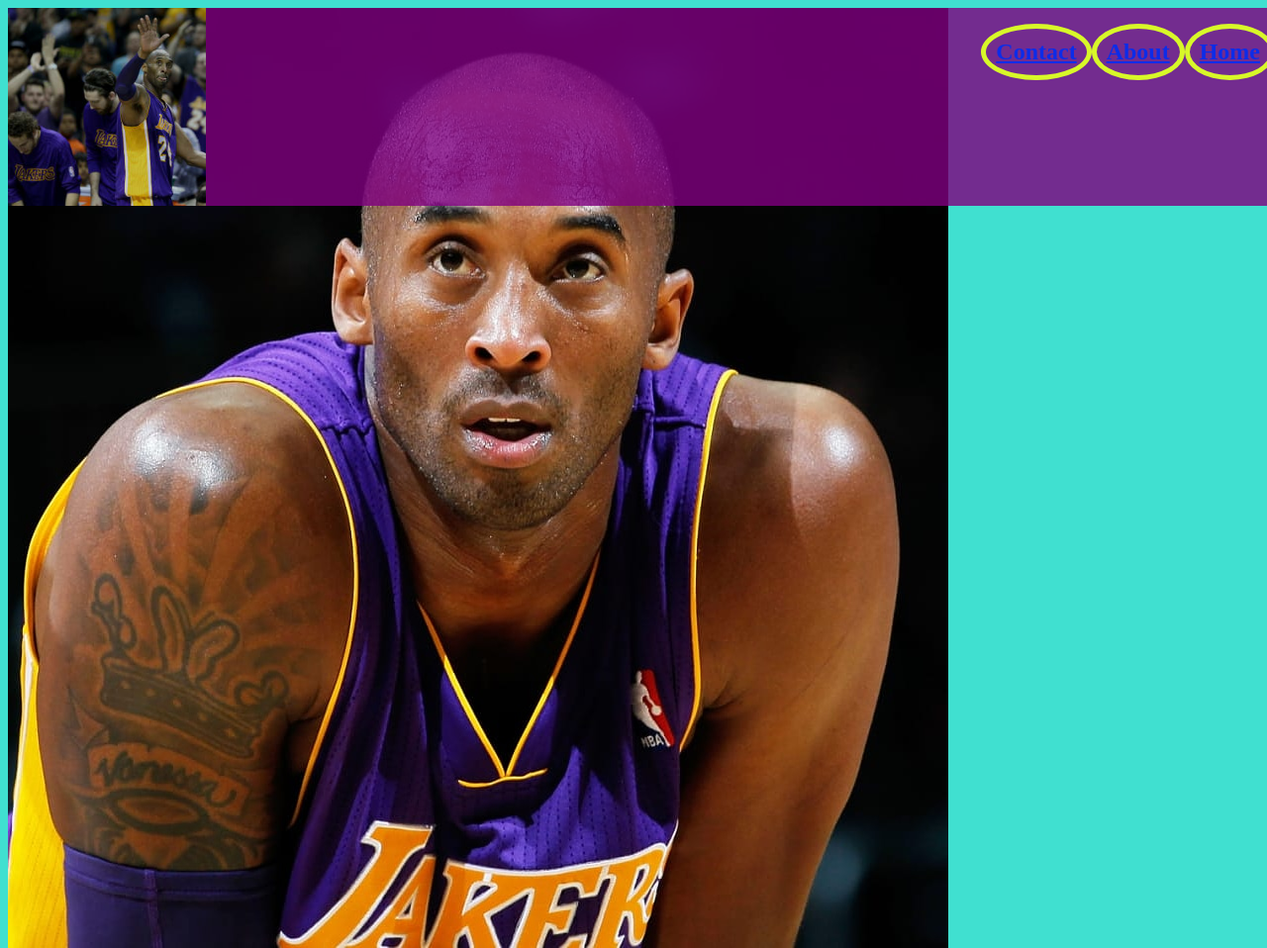
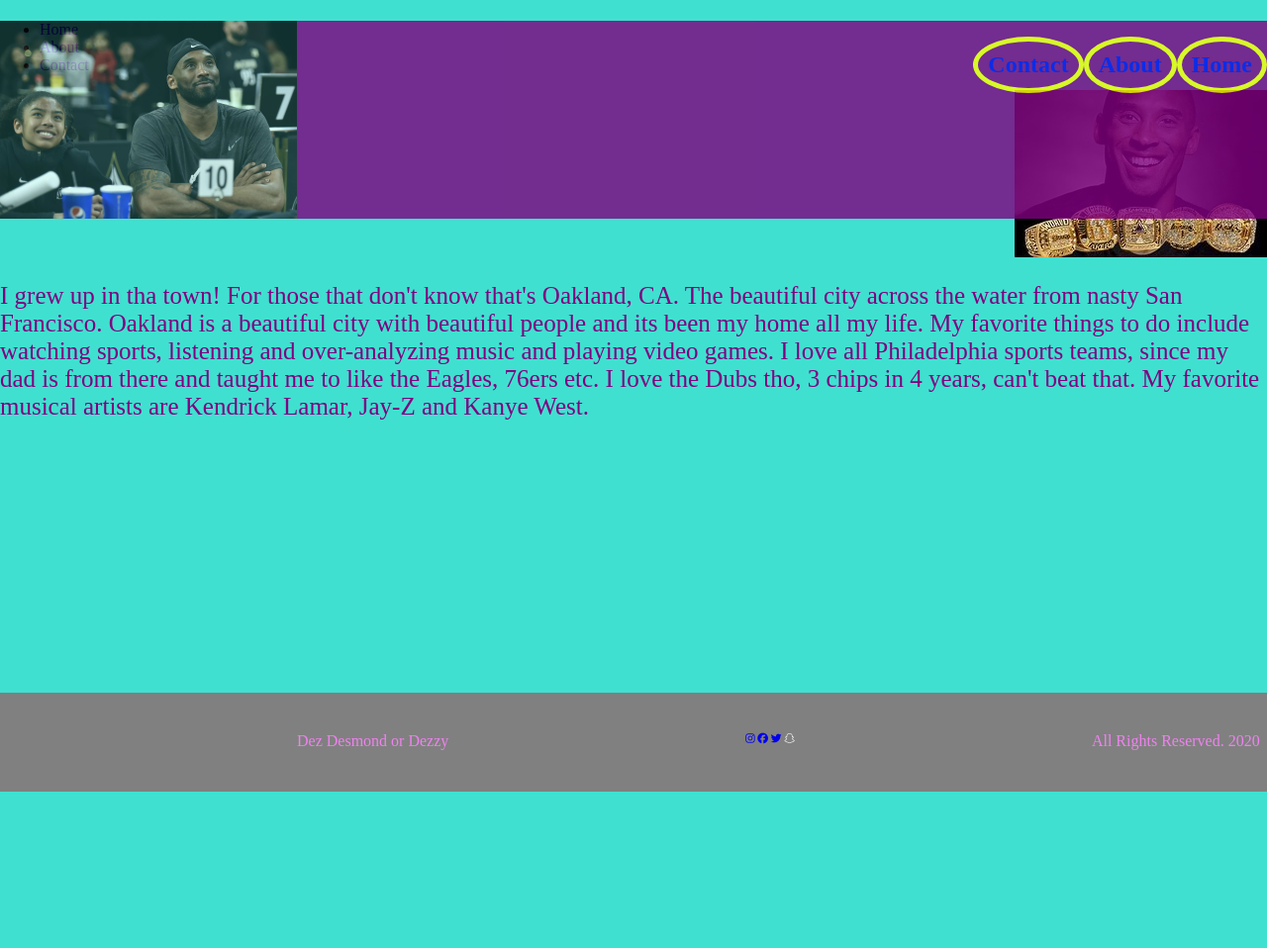
Before and after one commit to dezcliett/Kobe-Bryant, a plain HTML site: page about.html in a window 1280 px wide. Shown: the top 958 px of the page at 99% size. After the commit the page ends 800 px from the top, so only its background shows below. Drawn offline with Linux system fonts and the light colour scheme.

Commit message:
finished

```diff
--- a/about.css
+++ b/about.css
@@ -10,7 +10,7 @@ section {
 .navbar {
     height: 200px;
     width: 100%;
-    background-color:purple;
+    background-color:;
     position: absolute;
     opacity: .8;
     clear: right;
--- a/about.html
+++ b/about.html
@@ -5,15 +5,16 @@
         <meta name="viewport" content="width=device-width, initial-scale=1.0">
         <meta http-equiv="X-UA-Compatible" content="ie=edge">
         <link href="https://fonts.googleapis.com/css?family=Heebo:400,900&display=swap" rel="stylesheet">
-
+        <link rel="stylesheet" href="./styles.css">
         <link rel="stylesheet" href="./about.css">
         <title>About</title>
+        <script src="https://kit.fontawesome.com/dcc3fd1e44.js" crossorigin="anonymous"></script>
     </head>
     <body>
         <!-- NAVBAR -->
       <header class="navbar">
         <a href="index.html">
-        <img class="navbar-logo" src="./img/RIPKOBE.jpg" alt="MAMBA">
+            <img class="navbar-logo" src="./img/kobe-gigi.jpg" alt="MAMBA">
         </a>
         <ul class="navbar-nav">
             <li class="nav-item">
@@ -27,24 +28,52 @@
             </li>
         </ul>
       </header>
+</head>
+<body>
+    <div class="container">
+        <header class="row">
+            <div class="col-xs-8 col-sm-4 col-md-6 centered">
+                <h1 class="pull-left text-center"></h1>
+            </div>
+            <nav class="col-xs-12 col-sm-7 col-md-6">
+				<ul class="nav nav-pills pull-right">
+					<li class="active"><a href="index.html">Home</a></li>
+					<li class="active"><a href="about.html">About</a></li>
+					<li class="active"><a href="contact.html">Contact</a></li>
+				</ul>
+			</nav>
+        </header>
+    </div>
     <div>
-    <img src="../Kobe-Bryant/img/Kobe.jpg" alt="">
     </div>
-  <!-- Navbar End -->
-  <!-- Footer Start -->
+    <row>
     <div>
+        <div class="col-sm-4">
+            <img class="img-responsive contact_page_image" src="./img/goated.jpg" alt="">
+        </div>
+        <div class="col-md-6">
+            <p class="para-content">
+                I grew up in tha town! For those that don't know that's Oakland, CA. The beautiful city across the water from nasty San Francisco. Oakland is a beautiful city with beautiful people and its been my home all my life. My favorite things to do include watching sports, listening and over-analyzing music and playing video games. I love all Philadelphia sports teams, since my dad is from there and taught me to like the Eagles, 76ers etc. I love the Dubs tho, 3 chips in 4 years, can't beat that. My favorite musical artists are Kendrick Lamar, Jay-Z and Kanye West.
+            </p>
+            <div>
+                <img src="./img/goattogoat2.jpg" alt="">
+                <p></p>
+            </div>
+
+        </div>
+    </row>
+    </div>
     <footer class="footer">
         <div class="footer-content">
          <p class="footer-item">Dez Desmond or Dezzy</p>
          <h6 class="footer-item">
-        <a href=""><i class="fab fa-instagram"></i></a>
-         <a href=""><i class="fab fa-facebook"></i></a>
-         <a href=""><i class="fab fa-twitter"></i></a>
+             <a href="https://www.instagram.com/dezzyboiii/"><i class="fab fa-instagram"></i></a>
+             <a href="https://www.facebook.com/turtle3456"><i class="fab fa-facebook"></i></a>
+             <a href="https://twitter.com/dezzyboiii"><i class="fab fa-twitter"></i></a>
              <a href=""><i class="fab fa-snapchat-ghost"></i></a>
          </h6>
          <p class="footer-item">All Rights Reserved. 2020</p>
         </div>
-    </div>
        </footer>
 </body>
 </html>
```
Also changed, not shown: contact.html (+3 -3 lines), index.html (+3 -3 lines). Lines whose indentation alone changed are shown as unchanged.
